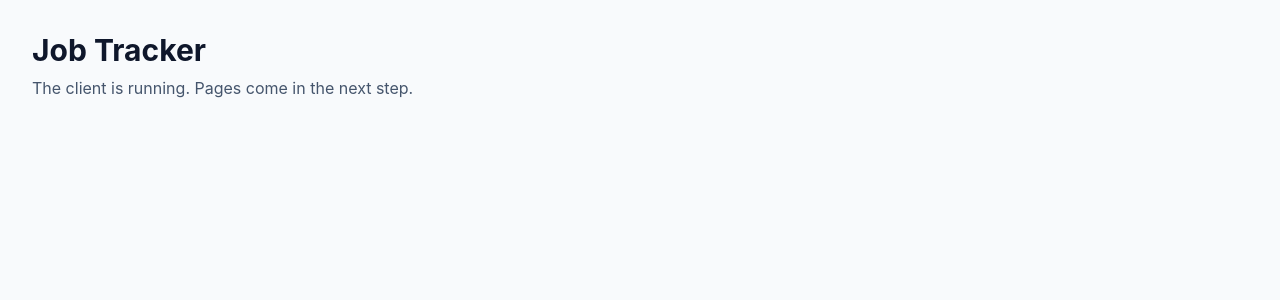
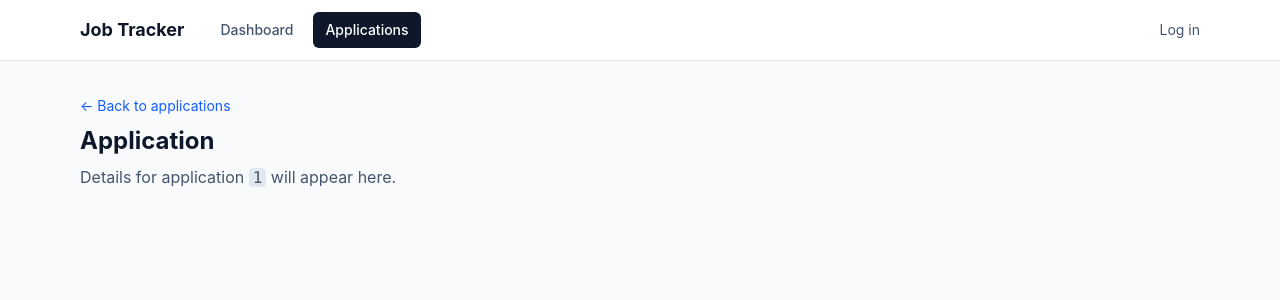
Before and after one commit to humaalam/job-tracker, a React app in the folder client/: page /applications/1 in a window 1280 px wide. Shown: the top 300 px of the page. Built offline with nearby package versions, Linux system fonts and the light colour scheme; the HTML template or start-up script is replaced by a standard one.

Commit message:
feat(client): add React Router with app layout, navbar and placeholder pages

```diff
--- a/client/package.json
+++ b/client/package.json
@@ -16,6 +16,7 @@
   },
   "dependencies": {
     "react": "^19.3.1",
-    "react-dom": "^19.3.1"
+    "react-dom": "^19.3.1",
+    "react-router": "^8.5.0"
   }
 }
--- a/client/src/App.jsx
+++ b/client/src/App.jsx
@@ -1,8 +1,26 @@
+import { Route, Routes } from 'react-router';
+import AppLayout from './components/layout/AppLayout.jsx';
+import ApplicationDetailPage from './pages/ApplicationDetailPage.jsx';
+import ApplicationsPage from './pages/ApplicationsPage.jsx';
+import DashboardPage from './pages/DashboardPage.jsx';
+import LoginPage from './pages/LoginPage.jsx';
+import NotFoundPage from './pages/NotFoundPage.jsx';
+import RegisterPage from './pages/RegisterPage.jsx';
+
 export default function App() {
   return (
-    <main className="min-h-screen bg-slate-50 p-8">
-      <h1 className="text-3xl font-bold text-slate-900">Job Tracker</h1>
-      <p className="mt-2 text-slate-600">The client is running. Pages come in the next step.</p>
-    </main>
+    <Routes>
+      {/* Public pages: no navbar */}
+      <Route path="/login" element={<LoginPage />} />
+      <Route path="/register" element={<RegisterPage />} />
+
+      {/* App pages: rendered inside AppLayout's <Outlet /> */}
+      <Route element={<AppLayout />}>
+        <Route index element={<DashboardPage />} />
+        <Route path="applications" element={<ApplicationsPage />} />
+        <Route path="applications/:id" element={<ApplicationDetailPage />} />
+        <Route path="*" element={<NotFoundPage />} />
+      </Route>
+    </Routes>
   );
 }
--- /dev/null
+++ b/client/src/components/layout/AppLayout.jsx
@@ -0,0 +1,13 @@
+import { Outlet } from 'react-router';
+import Navbar from './Navbar.jsx';
+
+export default function AppLayout() {
+  return (
+    <div className="min-h-screen bg-slate-50 text-slate-900">
+      <Navbar />
+      <main className="mx-auto max-w-6xl px-4 py-8">
+        <Outlet />
+      </main>
+    </div>
+  );
+}
--- /dev/null
+++ b/client/src/components/layout/Navbar.jsx
@@ -0,0 +1,30 @@
+import { Link, NavLink } from 'react-router';
+
+function navLinkClass({ isActive }) {
+  const base = 'rounded-md px-3 py-2 text-sm font-medium';
+  return isActive
+    ? `${base} bg-slate-900 text-white`
+    : `${base} text-slate-600 hover:bg-slate-100 hover:text-slate-900`;
+}
+
+export default function Navbar() {
+  return (
+    <header className="border-b border-slate-200 bg-white">
+      <nav className="mx-auto flex max-w-6xl items-center gap-2 px-4 py-3">
+        <Link to="/" className="mr-4 text-lg font-bold">
+          Job Tracker
+        </Link>
+        <NavLink to="/" end className={navLinkClass}>
+          Dashboard
+        </NavLink>
+        <NavLink to="/applications" className={navLinkClass}>
+          Applications
+        </NavLink>
+        {/* Replaced by the user's name and a logout button in Step 4 */}
+        <Link to="/login" className="ml-auto text-sm text-slate-600 hover:text-slate-900">
+          Log in
+        </Link>
+      </nav>
+    </header>
+  );
+}
--- a/client/src/main.jsx
+++ b/client/src/main.jsx
@@ -1,10 +1,13 @@
 import { StrictMode } from 'react';
 import { createRoot } from 'react-dom/client';
+import { BrowserRouter } from 'react-router';
 import App from './App.jsx';
 import './index.css';
 
 createRoot(document.getElementById('root')).render(
   <StrictMode>
-    <App />
+    <BrowserRouter>
+      <App />
+    </BrowserRouter>
   </StrictMode>,
 );
--- /dev/null
+++ b/client/src/pages/ApplicationDetailPage.jsx
@@ -0,0 +1,18 @@
+import { Link, useParams } from 'react-router';
+
+export default function ApplicationDetailPage() {
+  const { id } = useParams();
+
+  return (
+    <section>
+      <Link to="/applications" className="text-sm text-blue-600 hover:underline">
+        &larr; Back to applications
+      </Link>
+      <h1 className="mt-2 text-2xl font-bold">Application</h1>
+      <p className="mt-2 text-slate-600">
+        Details for application <code className="rounded bg-slate-200 px-1">{id}</code> will
+        appear here.
+      </p>
+    </section>
+  );
+}
--- /dev/null
+++ b/client/src/pages/ApplicationsPage.jsx
@@ -0,0 +1,14 @@
+import { Link } from 'react-router';
+
+export default function ApplicationsPage() {
+  return (
+    <section>
+      <h1 className="text-2xl font-bold">Applications</h1>
+      <p className="mt-2 text-slate-600">The table and Kanban board will appear here.</p>
+      {/* Temporary link to try the detail route; removed when the table is built */}
+      <Link to="/applications/example-id" className="mt-4 inline-block text-blue-600 hover:underline">
+        Open an example application
+      </Link>
+    </section>
+  );
+}
--- /dev/null
+++ b/client/src/pages/DashboardPage.jsx
@@ -0,0 +1,8 @@
+export default function DashboardPage() {
+  return (
+    <section>
+      <h1 className="text-2xl font-bold">Dashboard</h1>
+      <p className="mt-2 text-slate-600">Stats and upcoming interviews will appear here.</p>
+    </section>
+  );
+}
--- /dev/null
+++ b/client/src/pages/LoginPage.jsx
@@ -0,0 +1,18 @@
+import { Link } from 'react-router';
+
+export default function LoginPage() {
+  return (
+    <main className="flex min-h-screen items-center justify-center bg-slate-50 px-4">
+      <div className="w-full max-w-sm rounded-lg border border-slate-200 bg-white p-6 shadow-sm">
+        <h1 className="text-2xl font-bold text-slate-900">Log in</h1>
+        <p className="mt-2 text-slate-600">The login form comes in Step 4.</p>
+        <p className="mt-4 text-sm text-slate-600">
+          No account?{' '}
+          <Link to="/register" className="text-blue-600 hover:underline">
+            Register
+          </Link>
+        </p>
+      </div>
+    </main>
+  );
+}
--- /dev/null
+++ b/client/src/pages/NotFoundPage.jsx
@@ -0,0 +1,13 @@
+import { Link } from 'react-router';
+
+export default function NotFoundPage() {
+  return (
+    <section>
+      <h1 className="text-2xl font-bold">Page not found</h1>
+      <p className="mt-2 text-slate-600">There is nothing at this address.</p>
+      <Link to="/" className="mt-4 inline-block text-blue-600 hover:underline">
+        Go to the dashboard
+      </Link>
+    </section>
+  );
+}
--- /dev/null
+++ b/client/src/pages/RegisterPage.jsx
@@ -0,0 +1,18 @@
+import { Link } from 'react-router';
+
+export default function RegisterPage() {
+  return (
+    <main className="flex min-h-screen items-center justify-center bg-slate-50 px-4">
+      <div className="w-full max-w-sm rounded-lg border border-slate-200 bg-white p-6 shadow-sm">
+        <h1 className="text-2xl font-bold text-slate-900">Create an account</h1>
+        <p className="mt-2 text-slate-600">The registration form comes in Step 4.</p>
+        <p className="mt-4 text-sm text-slate-600">
+          Already have an account?{' '}
+          <Link to="/login" className="text-blue-600 hover:underline">
+            Log in
+          </Link>
+        </p>
+      </div>
+    </main>
+  );
+}
```
Also changed, not shown: 2 other files (tests, documents, lock files or other folders).
